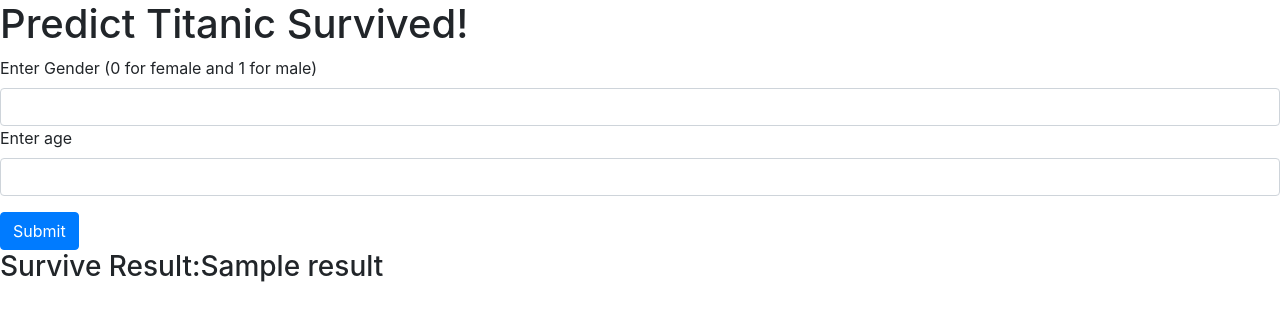
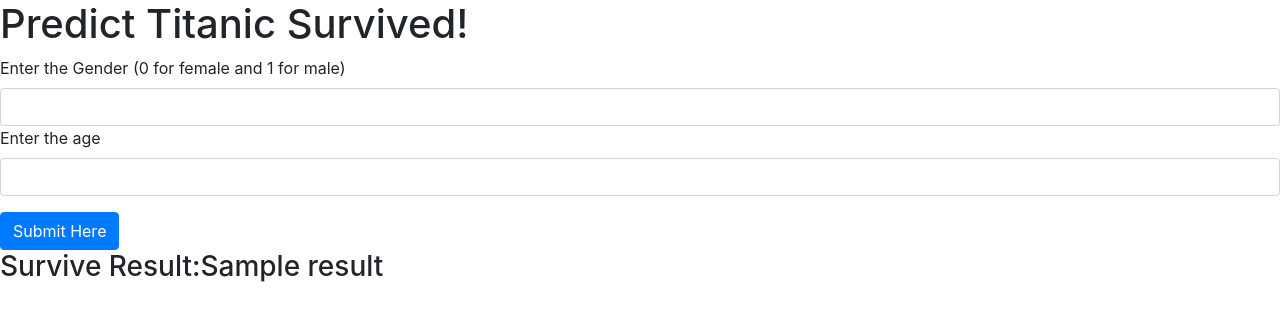
Before and after one commit to Prasiddha69/Titanic-passenger-survival-model, a Django app: template templates/home.html in a window 1280 px wide. Shown: the top 321 px of the page. Run offline with Django 5.2, Linux system fonts and the light colour scheme; the template is opened without the code that fills it: most values are stand-ins (such as "Sample title", 1, 10 or a date in 2020).

Commit message:
home page modified

```diff
--- a/templates/home.html
+++ b/templates/home.html
@@ -15,15 +15,15 @@
     <form method="POST">
         {% csrf_token %}
         <div class="form-group">
-          <label for="gender">Enter Gender (0 for female and 1 for male)</label>
+          <label for="gender">Enter  the Gender (0 for female and 1 for male)</label>
           <input type="text" class="form-control" id="gender" name="gender" >
 
         <div class="form-group">
-          <label for="age">Enter age</label>
+          <label for="age">Enter the age</label>
           <input type="text" class="form-control" id="age" name="age">
         </div>
 
-        <button type="submit" class="btn btn-primary">Submit</button>
+        <button type="submit" class="btn btn-primary">Submit Here</button>
       </form>
       <h3>Survive Result:{{result}}</h3>
 
```
